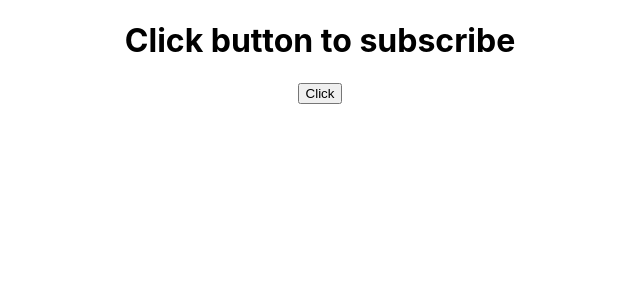
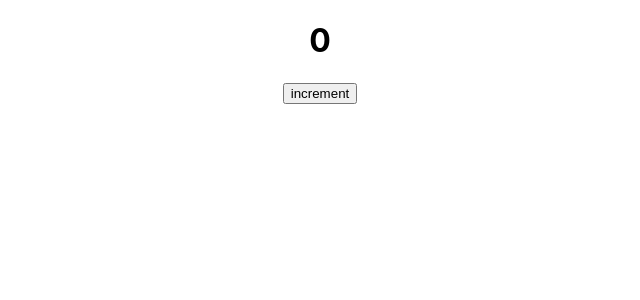
Before and after one commit to jaspreet-singh-sahota/react-practise-project, a React (Create React App) app: page / in a window 1280 px wide. Shown: the top 300 px of the page, without its empty margins (320-960 px from the left). Built offline with nearby package versions, Linux system fonts and the light colour scheme.

Commit message:
Add setstate async function

```diff
--- a/src/App.js
+++ b/src/App.js
@@ -4,11 +4,13 @@ import './App.css';
 import Greet from './components/Greet';
 import Welcome from './components/Welcome';
 import Subscribe from './components/Subscribe';
+import Count from './components/Count';
 
 function App() {
   return (
     <div className="App">
-      <Subscribe></Subscribe>
+      <Count></Count>
+      {/* <Subscribe></Subscribe> */}
       {/* <Greet name="Bruce" heroName="Batman">
         <p>This is the children</p>
       </Greet>
--- /dev/null
+++ b/src/components/Count.js
@@ -0,0 +1,41 @@
+import React, { Component } from 'react'
+
+class Count extends Component {
+  constructor() {
+    super()
+
+    this.state = {
+      count: 0
+    }
+  }
+
+  // increment() {
+  //   this.setState({
+  //     count: this.state.count + 1
+  //   }, () => console.log(this.state))
+  //   console.log(this.state)
+  // }
+
+  increment() {
+    this.setState((previous) => ({count: previous.count + 1}))
+  }
+
+  incrementByFive() {
+    this.increment()
+    this.increment()
+    this.increment()
+    this.increment()
+    this.increment()
+  }
+
+  render() {
+    return (
+      <div>
+        <h1>{this.state.count}</h1>
+        <button onClick={() => this.incrementByFive()}>increment</button>
+      </div>
+    )
+  }
+}
+
+export default Count
```
